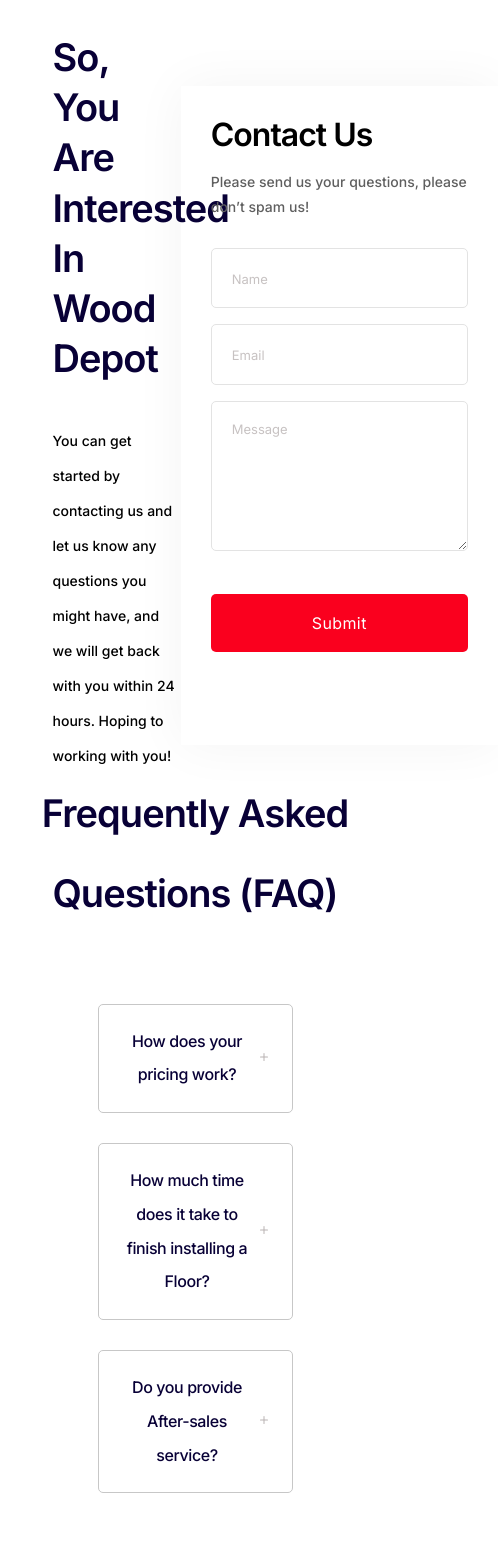
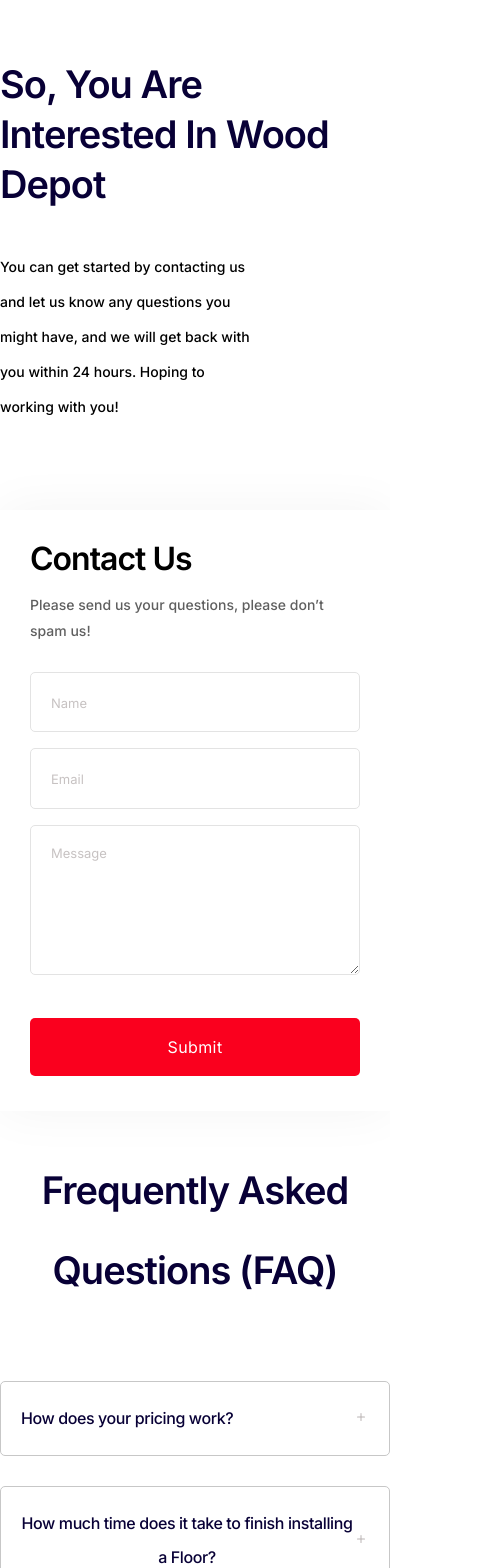
Before and after one commit to LeonChisum/Flooring-company---87-Lux, a Next.js app: page /contactus in a window 390 px wide. Shown: the top 1568 px of the page, 498 px wide, since content can reach past the window. Built offline with nearby package versions, Linux system fonts and the light colour scheme.

Commit message:
added Tablet view for Contact page and footer

```diff
--- a/pages/services.js
+++ b/pages/services.js
@@ -17,7 +17,7 @@
 				<div className='services__example__info'>
 					<h1>Luxury Vinyl</h1>
 					<p>
-						Luxury vinyl is one of the most durable flooring options out there. it can withstand water and
+						Luxury vinyl is one of the most durable flooring options out there. It can withstand water and
 						moisture, as well as wear and tear. It is also stain and scratch resistant. This durability
 						makes it an ideal flooring option.
 					</p>
--- a/styles/_tabletMax.scss
+++ b/styles/_tabletMax.scss
@@ -1,2 +1,41 @@
 @media all and (max-width: 1024px) {
+	.container {
+		width: 90%;
+		margin: 0 auto;
+	}
+
+	// Contact page
+	.contact {
+		width: 100%;
+		padding: 0;
+		flex-direction: column;
+
+		&__hero-section {
+			width: 100%;
+
+			h1 {
+				padding: 15% 0 40px 0;
+			}
+
+			p {
+				width: 65%;
+			}
+		}
+	}
+	.faq {
+		&__container {
+			width: 100%;
+		}
+	}
+
+	//Footer
+	.footer {
+		&__content {
+			padding: 0 13%;
+		}
+
+		&__copyright-section {
+			padding: 20px 95px;
+		}
+	}
 }
```
